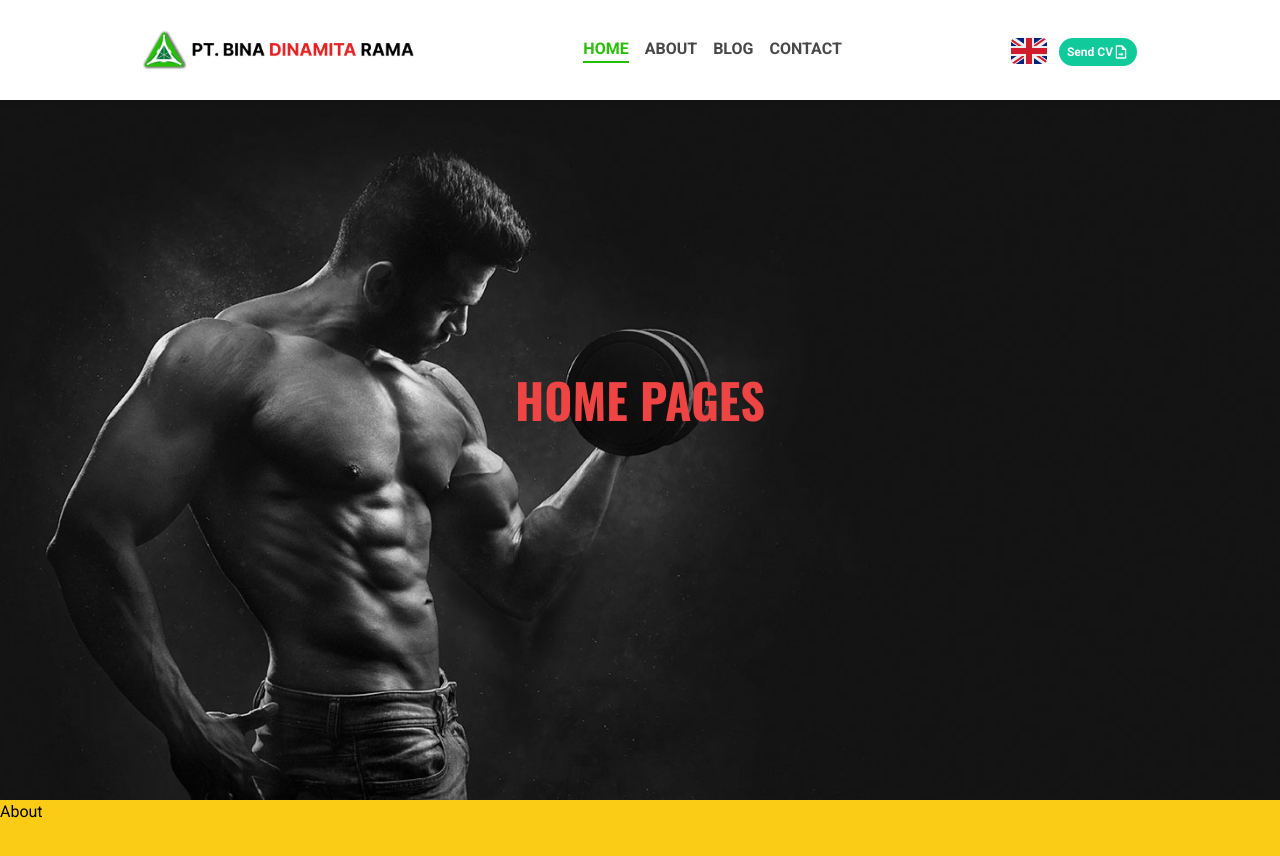
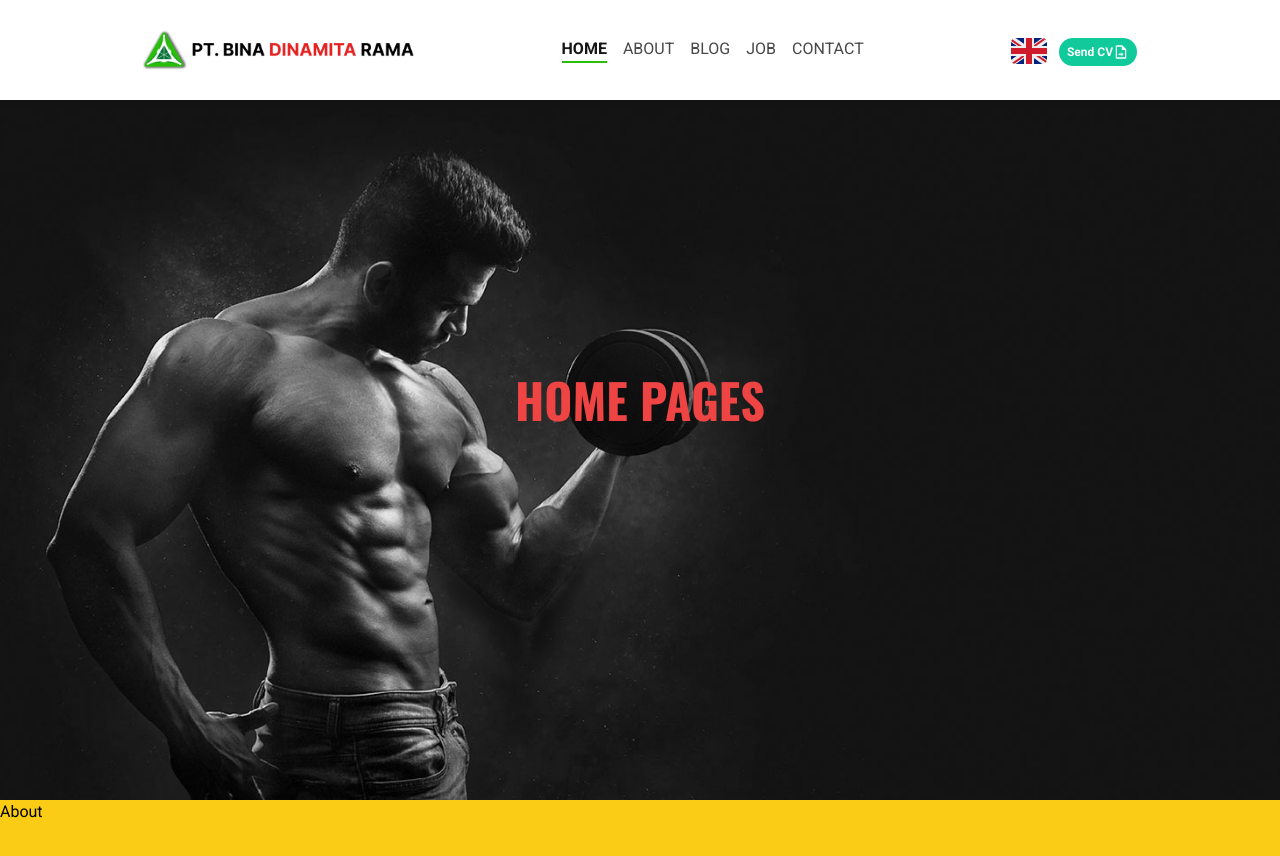
Before and after one commit to ujangaris/PT-Bina-Dinamita-Rama-, a React (Vite) app: page / in a window 1280 px wide. Shown: the top 856 px of the page. Built offline with nearby package versions, Linux system fonts and the light colour scheme.

Commit message:
membuat menu kedalam 2 bahasa

```diff
--- a/src/components/Header.jsx
+++ b/src/components/Header.jsx
@@ -1,5 +1,4 @@
-import { Nav } from "./Nav";
-import { MobileNav } from "./MobileNav";
+import { NavEnglish } from "./NavEnglish";
 import { Link } from "react-scroll";
 import logo from "../assets/img/logo.png";
 import { useEffect, useState } from "react";
@@ -7,12 +6,17 @@ import { MdMenu, MdOutlineClose } from "react-icons/md";
 import flagEnglish from "../assets/img/flag-english.png";
 import flagIndonesia from "../assets/img/flag-indpnesia.png";
 import cv from "../assets/img/mdi_file-send-outline.png";
+import { NavIndonesia } from "./NavIndonesia";
+import { MobileNavIndonesia } from "./MobileNavIndonesia";
+import { MobileNavEnglish } from "./MobileNavEnglish";
 
 export const Header = () => {
   // pasang hook untuk header active
   const [headerActive, setHeaderActive] = useState(false);
   const [openNav, setOpenNav] = useState(false);
-  const [language, setLanguage] = useState("english"); // Default language is English
+  const [language, setLanguage] = useState(
+    localStorage.getItem("language") || "english"
+  );
   const [showDropdown, setShowDropdown] = useState(false);
 
   useEffect(() => {
@@ -35,6 +39,7 @@ export const Header = () => {
   // select language
   const selectLanguage = (selectedLanguage) => {
     setLanguage(selectedLanguage);
+    localStorage.setItem("language", selectedLanguage);
     setShowDropdown(false); // Hide dropdown after language is selected
   };
   return (
@@ -49,8 +54,9 @@ export const Header = () => {
           <img src={logo} alt="logo" className="h-7 md:h-9 lg:h-10" />
         </Link>
         {/* mobile nav - hidden on large device */}
-        <MobileNav
-          containerStyles={`${headerActive ? "top-[80px]" : "top-[100px]"}
+        {language === "english" ? (
+          <MobileNavEnglish
+            containerStyles={`${headerActive ? "top-[80px]" : "top-[100px]"}
           ${
             openNav
               ? "max-h-max pt-8 pb-10 border-t border-white/10"
@@ -58,9 +64,25 @@ export const Header = () => {
           }
 
           flex flex-col text-center gap-8 fixed bg-primary-200 w-full left-0 text-base uppercase font-medium text-white transition-all lg:hidden`}
-        />
+          />
+        ) : (
+          <MobileNavIndonesia
+            containerStyles={`${headerActive ? "top-[80px]" : "top-[100px]"}
+          ${
+            openNav
+              ? "max-h-max pt-8 pb-10 border-t border-white/10"
+              : "max-h-0 pt-0 pb-0 overflow-hidden border-white/0"
+          }
+
+          flex flex-col text-center gap-8 fixed bg-primary-200 w-full left-0 text-base uppercase font-medium text-white transition-all lg:hidden`}
+          />
+        )}
         {/* dekstop nav - hidden on small device */}
-        <Nav containerStyles="flex gap-4 hidden lg:flex uppercase " />
+        {language === "english" ? (
+          <NavEnglish containerStyles="flex gap-4 hidden lg:flex uppercase " />
+        ) : (
+          <NavIndonesia containerStyles="flex gap-4 hidden lg:flex uppercase " />
+        )}
 
         {/* send cv & language */}
         <div className=" flex item-center gap-3">
--- a/src/components/Nav.jsx
+++ b/src/components/MobileNavEnglish.jsx
@@ -4,12 +4,13 @@ const links = [
   { name: "home", target: "home", offset: -70 },
   { name: "about", target: "about", offset: -55 },
   { name: "blog", target: "blog", offset: -50 },
+  { name: "job", target: "job", offset: -50 },
   { name: "contact", target: "contact", offset: -40 },
 ];
 
-export const Nav = ({ containerStyles }) => {
+export const MobileNavEnglish = ({ containerStyles }) => {
   return (
-    <div className={containerStyles}>
+    <nav className={containerStyles}>
       {links.map((link, index) => {
         return (
           <ScrollLink
@@ -17,14 +18,13 @@ export const Nav = ({ containerStyles }) => {
             to={link.target}
             smooth
             spy
-            activeClass="active"
+            activeClass="active2"
             key={index}
-            className="hover:text-accent hover:border-b-4 border-accent  font-bold text-primary-100"
           >
             {link.name}
           </ScrollLink>
         );
       })}
-    </div>
+    </nav>
   );
 };
--- /dev/null
+++ b/src/components/MobileNavIndonesia.jsx
@@ -0,0 +1,30 @@
+import { Link as ScrollLink } from "react-scroll";
+
+const links = [
+  { name: "beranda", target: "beranda", offset: -70 },
+  { name: "tentang Kami", target: "tentang Kami", offset: -55 },
+  { name: "blog", target: "blog", offset: -50 },
+  { name: "lowongan", target: "lowongan", offset: -50 },
+  { name: "Kontak", target: "Kontak", offset: -40 },
+];
+
+export const MobileNavIndonesia = ({ containerStyles }) => {
+  return (
+    <nav className={containerStyles}>
+      {links.map((link, index) => {
+        return (
+          <ScrollLink
+            offset={link.offset}
+            to={link.target}
+            smooth
+            spy
+            activeClass="active2"
+            key={index}
+          >
+            {link.name}
+          </ScrollLink>
+        );
+      })}
+    </nav>
+  );
+};
--- a/src/components/MobileNav.jsx
+++ b/src/components/NavEnglish.jsx
@@ -2,14 +2,15 @@ import { Link as ScrollLink } from "react-scroll";
 
 const links = [
   { name: "home", target: "home", offset: -70 },
-  { name: "about", target: "about", offset: -50 },
-  { name: "blog", target: "blog", offset: -35 },
-  { name: "contact", target: "contact", offset: -30 },
+  { name: "about", target: "about", offset: -55 },
+  { name: "blog", target: "blog", offset: -50 },
+  { name: "job", target: "job", offset: -50 },
+  { name: "contact", target: "contact", offset: -40 },
 ];
 
-export const MobileNav = ({ containerStyles }) => {
+export const NavEnglish = ({ containerStyles }) => {
   return (
-    <nav className={containerStyles}>
+    <div className={containerStyles}>
       {links.map((link, index) => {
         return (
           <ScrollLink
@@ -19,11 +20,12 @@ export const MobileNav = ({ containerStyles }) => {
             spy
             activeClass="active"
             key={index}
+            className="hover:text-accent hover:border-b-4 border-accent  font-regular text-primary-100"
           >
             {link.name}
           </ScrollLink>
         );
       })}
-    </nav>
+    </div>
   );
 };
--- /dev/null
+++ b/src/components/NavIndonesia.jsx
@@ -0,0 +1,31 @@
+import { Link as ScrollLink } from "react-scroll";
+
+const links = [
+  { name: "beranda", target: "beranda", offset: -70 },
+  { name: "tentang Kami", target: "tentang Kami", offset: -55 },
+  { name: "blog", target: "blog", offset: -50 },
+  { name: "lowongan", target: "lowongan", offset: -50 },
+  { name: "Kontak", target: "Kontak", offset: -40 },
+];
+
+export const NavIndonesia = ({ containerStyles }) => {
+  return (
+    <div className={containerStyles}>
+      {links.map((link, index) => {
+        return (
+          <ScrollLink
+            offset={link.offset}
+            to={link.target}
+            smooth
+            spy
+            activeClass="active"
+            key={index}
+            className="hover:text-accent hover:border-b-4 border-accent  font-regular text-primary-100"
+          >
+            {link.name}
+          </ScrollLink>
+        );
+      })}
+    </div>
+  );
+};
--- a/src/index.css
+++ b/src/index.css
@@ -33,5 +33,8 @@
 }
 
 .active {
-  @apply text-accent border-b-2 border-accent font-bold;
+  @apply text-primary-200 border-b-2 border-accent font-bold;
 }
+.active2 {
+  @apply text-accent  font-bold;
+}
```
Also changed, not shown: 1 other file (tests, documents, lock files or other folders).
